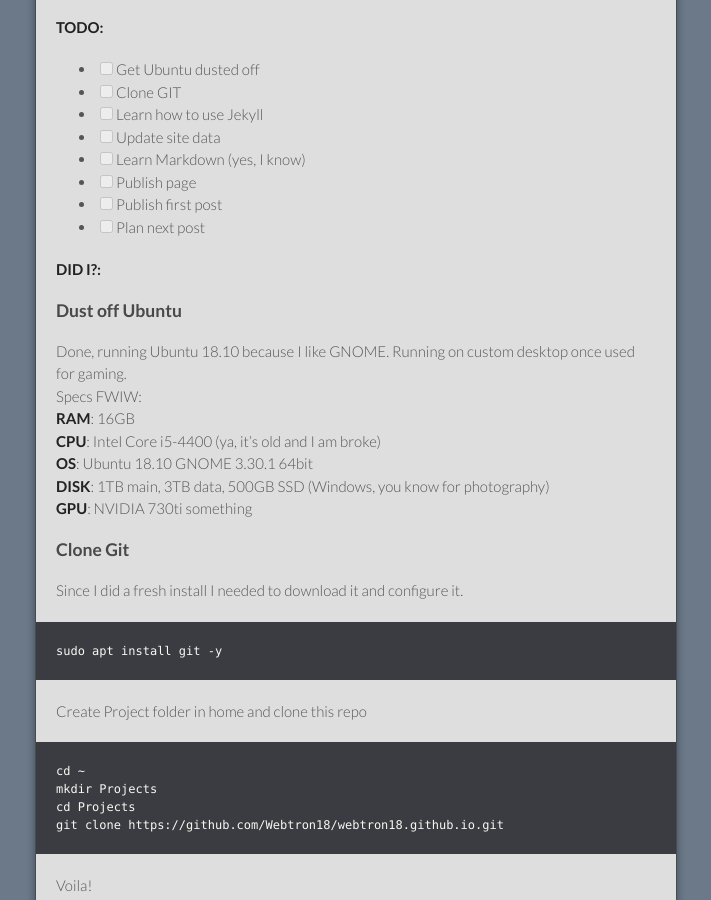
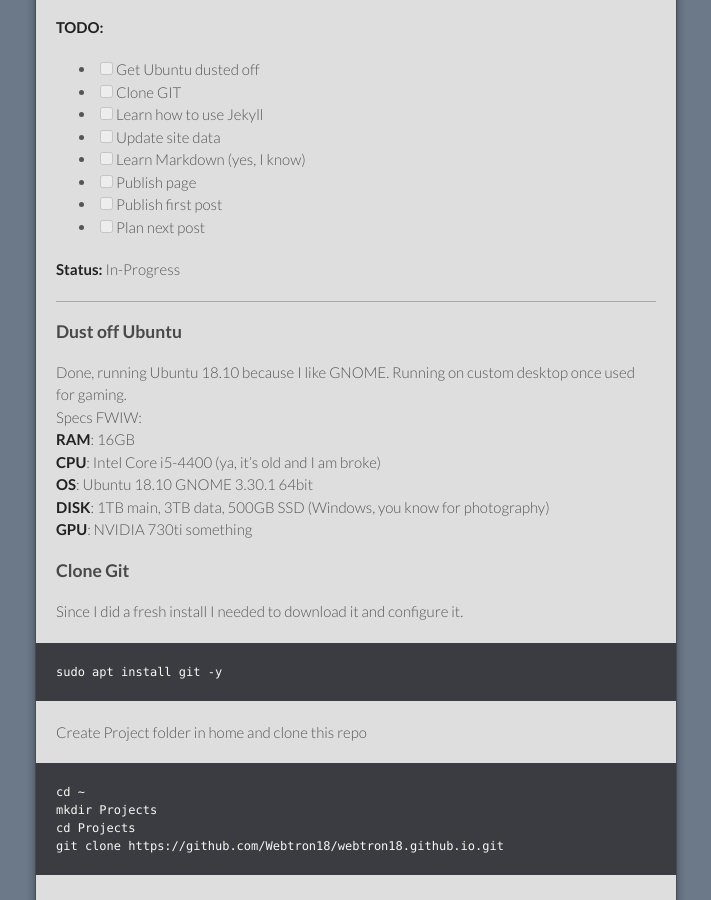
Before and after one commit to Lord0fBytes/lord0fbytes.github.io, a Jekyll site: the page built from _posts/2019-02-19-lets-start-this.md, in a window 1280 px wide and 900 px high, scrolled down 569 px. Shown: the whole window, without its empty margins (284-995 px from the left). Built offline with Jekyll 4.4.1, drawn with Linux system fonts in a browser that asks for light colours.

Commit message:
Really testing the <hr> element

```diff
--- a/_posts/2019-02-19-lets-start-this.md
+++ b/_posts/2019-02-19-lets-start-this.md
@@ -31,8 +31,8 @@ So, format is (obviously a WIP):
   - [ ] Publish first post
   - [ ] Plan next post
 
-**DID I?:**
-
+**Status:** In-Progress
+<hr>
 ### Dust off Ubuntu
 Done, running Ubuntu 18.10 because I like GNOME.
 Running on custom desktop once used for gaming.
```
